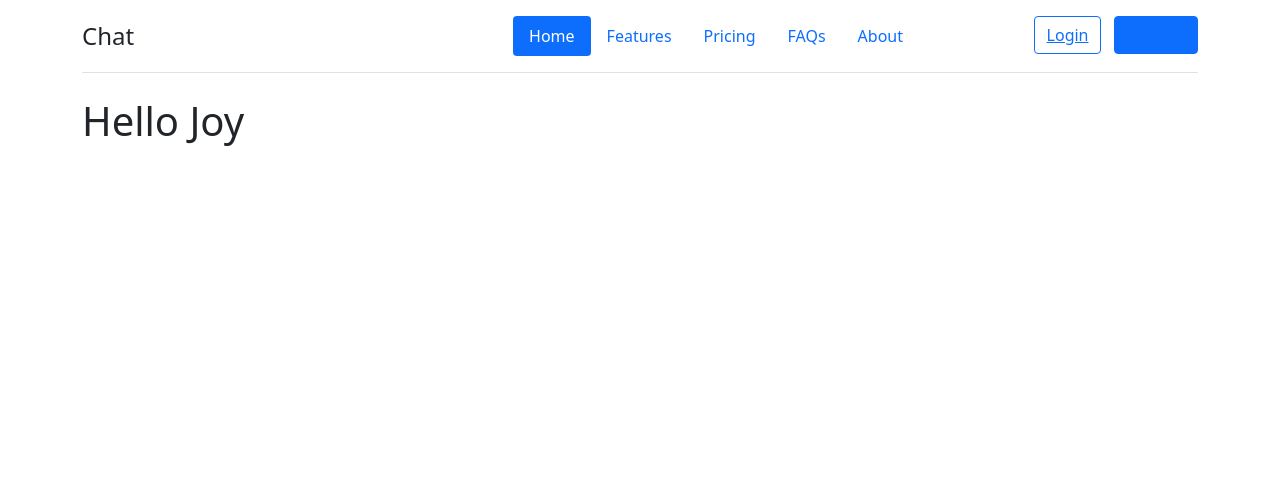
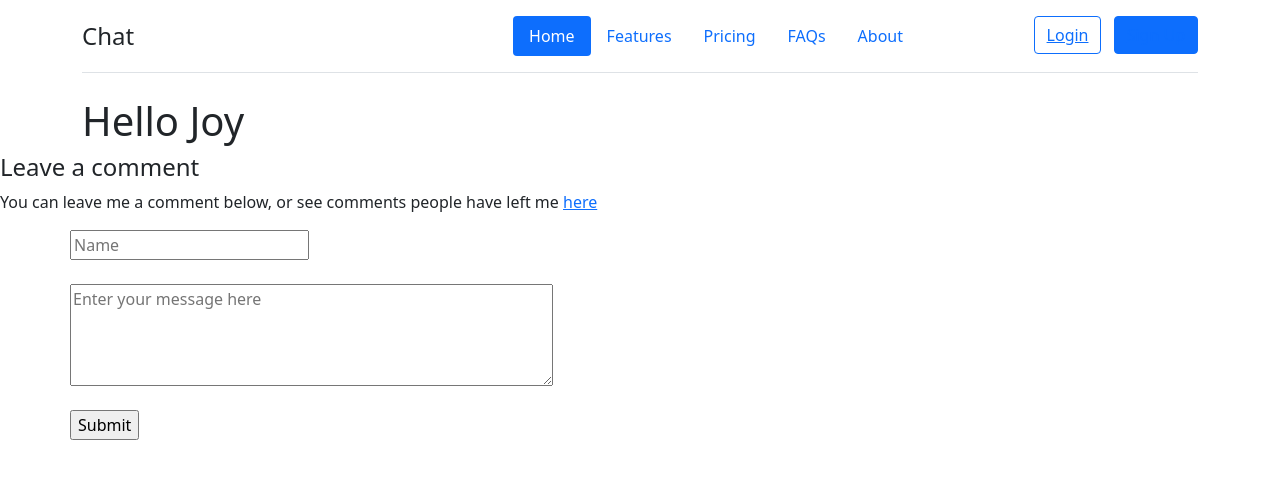
Before and after one commit to Wakarende/chat, a Flask app: page / in a window 1280 px wide. Shown: the top 479 px of the page. Run offline with Flask 2, Linux system fonts and the light colour scheme; some libraries are stand-ins or nearby versions.

Commit message:
Add comment feature

```diff
--- a/app/main/views.py
+++ b/app/main/views.py
@@ -16,6 +16,24 @@ def index():
   title = 'Chat'
 
   return render_template('index.html',title=title)
+
+#message view
+@main.route('/messages')
+def message():
+  '''
+  View page function that returns the message page.
+  '''
+  return 'Comments'
+
+@main.route('/submit_message',methods=['POST'])
+def submit_message():
+  print(request.form)
+  #body = request.POST.get('message')
+  #who = request.POST.get('who')
+
+  #User.objects.create(body=body, who=who)
+  return redirect(url_for('main.message'))
+
 
 #Profile View
 @main.route('/user/<uname>')
--- a/app/templates/index.html
+++ b/app/templates/index.html
@@ -5,4 +5,18 @@
 <h1>Hello Joy</h1>
 </div>
 
+<h4>Leave a comment</h4>
+
+<p>
+  You can leave me a comment below, or see comments people have left me <a href="{{ url_for('main.message') }}">here</a>
+</p>
+<div class=container>
+  <div class="large-8 columns">
+    <form action="/submit_message" method="post">
+      <input class=row type="text" placeholder="Name" name="who"><br>
+      <textarea class=row placeholder="Enter your message here" name="message" cols="50" rows="4"></textarea><br>
+      <input class=row type="submit" value="Submit">
+    </form>
+  </div>
+</div>
 {% endblock %}
--- a/config.py
+++ b/config.py
@@ -7,6 +7,7 @@ class Config:
   SECRET_KEY= os.environ.get('SECRET_KEY')
   SQLALCHEMY_DATABASE_URI = 'postgresql+psycopg2://joykirii:kirii@localhost/chat'
   UPLOADED_PHOTOS_DEST ='app/static/photos'
+  SQLALCHEMY_TRACK_MODIFICATIONS = False
 
 class ProdConfig(Config):
 
```
Also changed, not shown: app/templates/list.html (added, +22 -0 lines).
